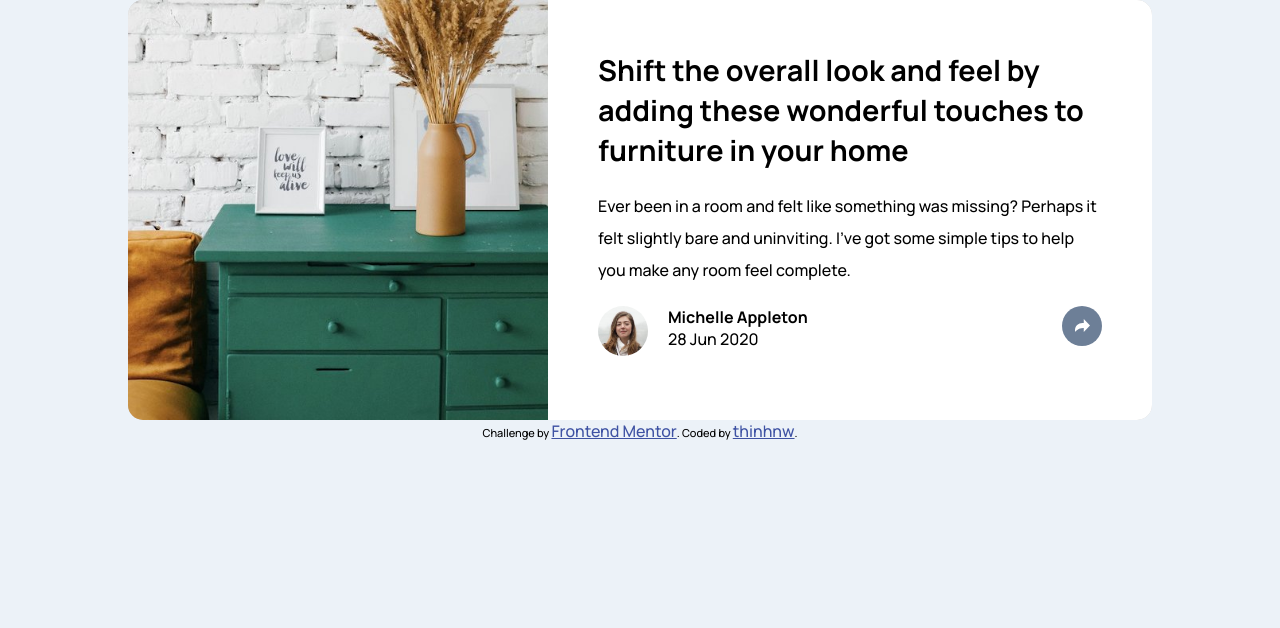
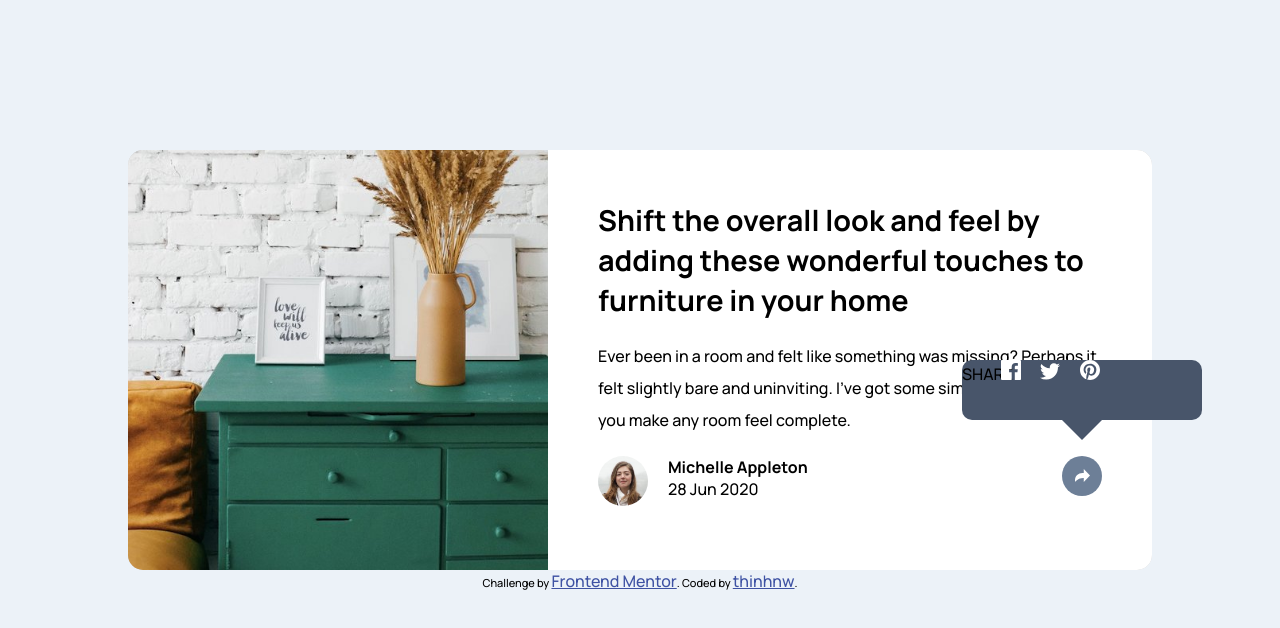
Before and after one commit to thinhnw/article-preview, a plain HTML site: page index.html in a window 1280 px wide. Drawn offline with Linux system fonts and the light colour scheme.

Commit message:
Made share div a speechbubble

```diff
--- a/css/styles.css
+++ b/css/styles.css
@@ -13,7 +13,7 @@ body {
 .article {
     width: 1024px;
     position: relative; /* Share media will overlay this div */
-    margin: 0 auto;
+    margin: 150px auto 0 auto;
 }
 .article-content {
     width: 100%;
@@ -77,19 +77,36 @@ body {
 /* Share button and media */
 .share-div > .media {
     background-color: hsl(217, 19%, 35%);
-    display: none;
+    display: block;
     position: absolute;
     right: -50px;
     bottom: 150px;
     width: 240px;
     height: 60px;
-    border-radius: 15px;
-    vertical-align: middle;
+    border-radius: 10px;
+    padding: 0;
+}
+.share-div > .media:after {
+    content: '';
+    position: absolute;
+    right: 100px;
+    top: 60px;
+	width: 0;
+	height: 0;
+	border: 20px solid transparent;
+	border-top-color: hsl(217, 19%, 35%);
+    border-left: 15;
+}
+.share-div > ul > li.share-text {
+    color: white;
+    width: 50%;
     text-align: center;
+    margin-top: 18px;
 }
 .share-div > ul > li {
     list-style-type: none;
     display: inline-block;
+    width: 15%;
 }
 .btn {
     width: 40px;
```
